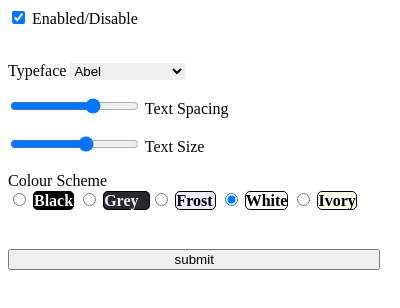
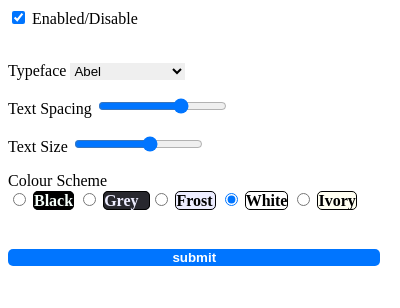
Before and after one commit to Dandarr/Clarify, a browser extension: page popup.html in a window 400 px wide. Drawn offline with Linux system fonts and the light colour scheme.

Commit message:
added aria labels and fixed UI elements

```diff
--- a/popup.html
+++ b/popup.html
@@ -10,7 +10,7 @@
              checked>
       <label for="powerID">Enabled/Disable</label>
     </div>
-    <div>
+    <div aria-label="font selection dropdown">
       <label>Typeface</label>
     <select name="typeface" id="typeSelect" class="popup">
       <option value="2">Abel</option>
@@ -22,21 +22,21 @@
       <option value="6">Font</option>
     </select>
   </div>
-    <div class =  "spacingDiv">
+    <div class =  "spacingDiv" aria-label="sliding bar for selecting spacing size">
+      <label for="spacing">Text Spacing</label>
+      <label for="spacing" id ="spacingDisplay"></label>
       <input type="range" id="spacing" name="spacing"
              min="0" max="3">
-      <label for="spacing">Text Spacing</label>
-      <label for="spacing" id ="spacingDisplay"></label>
     </div>
-    <div class = "sizeDiv">
+    <div class = "sizeDiv" aria-label="Sliding bar for selecting font size">
+      <label for="size">Text Size</label>
+      <label for="size" id ="sizeDisplay"></label>
       <input type="range" id="size" name="size"
              min="0" max="5">
-      <label for="size">Text Size</label>
-      <label for="size" id ="sizeDisplay"></label>
     </div>
   <div>
     <label class = "background_colour">Colour Scheme</label>
-  </div>
+  </div aria-label="background and text colour selection">
     <form id="radio">
       <input type="radio" value="preset1" name="colourScheme">
       <label for="preset1" id="preset1">Black</label>
--- a/style.css
+++ b/style.css
@@ -86,6 +86,12 @@
     margin-top: 10%;
     margin-bottom: 10%;
     width: 97%;
+    background-color: #0075FF;
+    color: white;
+    border-radius: 5px;
+    box-shadow: none;
+    border-width: 0px;
+    font-weight: bold;
 }
 
 #powerID{
@@ -108,7 +114,6 @@ style{
 .roboto{
     font-family: 'Roboto', sans-serif !important;
     text-align: left !important;
-    color: #000000 !important;
     line-height: 1.40;
 }
 
@@ -122,7 +127,6 @@ a .roboto{
 .abel{
     font-family: 'Abel', sans-serif !important;
     text-align: left !important;
-    color: #000000 !important;
     line-height: 1.40;
 }
 
@@ -136,7 +140,6 @@ a .abel{
 .portLilgat{
     font-family: 'Port Lligat Sans', sans-serif !important;
     text-align: left !important;
-    color: #000000 !important;
     line-height: 1.40;
 }
 
```
